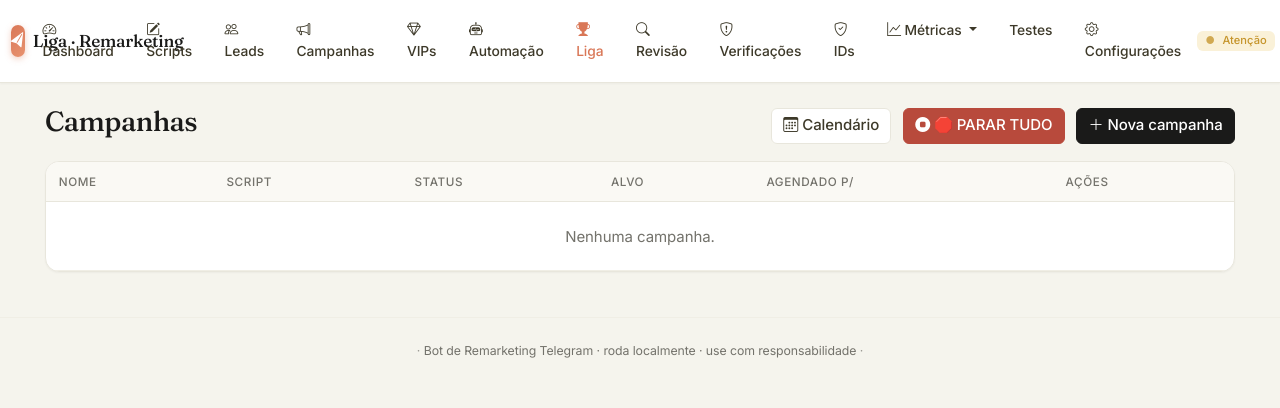
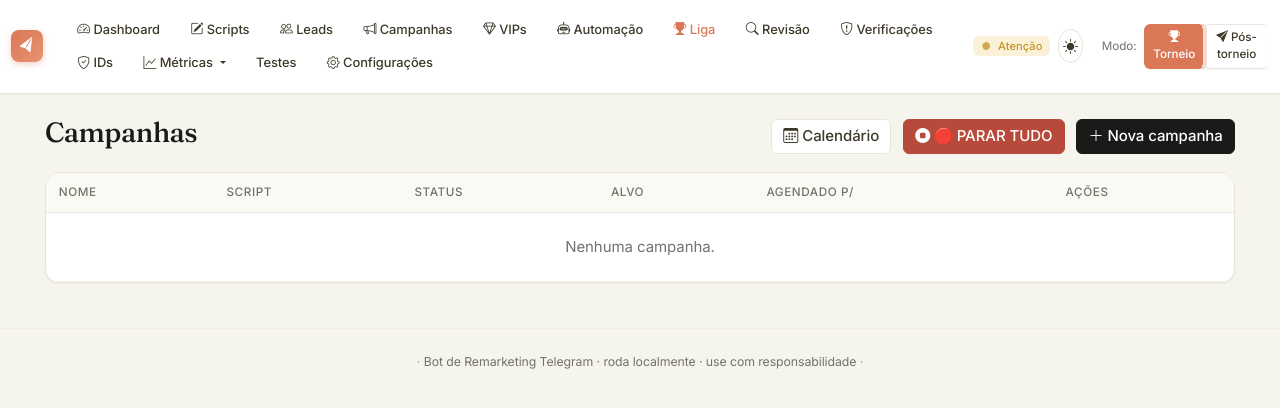
Before and after one commit to braozinn/liga-remarketing-bot, a FastAPI app: page /campaigns in a window 1280 px wide; the page is wider, and only the part inside the window is pictured. Shown: the top 408 px of that part. Run offline with FastAPI, Linux system fonts and the light colour scheme.

Commit message:
fix: navbar — 'Dashboard' sobrepondo logo 'Liga · Remarketing'
Bug visual reportado pelo user: na página /liga (e outras), com a
adição do menu 'Automação' o navbar ficou apertado e o primeiro
nav-item (Dashboard) começava a se sobrepor ao logo no canto superior
esquerdo.

Causas combinadas:
1. Navbar não tinha flex-shrink/white-space corretos no brand
2. Sem gap explícito entre brand e nav items
3. Padding dos nav-items era 0.85rem fixo — não reduzia em telas médias
4. Brand-text não tinha classe específica, dificultando esconder

Fix:

1. .navbar-brand: flex-shrink:0, white-space:nowrap, margin-right:1.5rem,
   z-index:2 (fica acima de qualquer overlap)
2. .nav-link: white-space:nowrap (não quebra 'Verificações' em 2 linhas)
3. Media query 992-1500px: padding reduzido (0.55rem) e font 0.86rem
4. Media query 992-1280px: esconde .brand-text, mantém só o ícone
5. Brand text agora tem classe '.brand-text' pra targeting CSS preciso
6. .container-fluid no navbar: gap-2, flex-wrap:nowrap, min-width:0
7. .navbar-nav.me-auto: flex-wrap:wrap pra permitir items em 2 linhas
   se realmente apertar (raro)

Cache buster: v17

```diff
--- a/web/static/style.css
+++ b/web/static/style.css
@@ -181,6 +181,12 @@ body nav.navbar.bg-dark, body .navbar.navbar-dark.bg-dark {
     font-weight: 500;
     letter-spacing: -0.015em;
     transition: opacity 160ms var(--ease-out);
+    /* FIX bug visual: brand não pode ser comprimido nem sobreposto pelos nav-items */
+    flex-shrink: 0;
+    white-space: nowrap;
+    margin-right: 1.5rem;
+    z-index: 2;
+    position: relative;
 }
 .navbar-dark .navbar-brand:hover { opacity: 0.85; }
 .navbar-dark .navbar-brand .brand-mark {
@@ -194,6 +200,7 @@ body nav.navbar.bg-dark, body .navbar.navbar-dark.bg-dark {
     color: white;
     box-shadow: 0 2px 6px rgba(217, 119, 87, 0.35);
     transition: transform 280ms var(--ease);
+    flex-shrink: 0;
 }
 .navbar-dark .navbar-brand .brand-mark i {
     font-size: 0.95rem;
@@ -212,6 +219,41 @@ body nav.navbar.bg-dark, body .navbar.navbar-dark.bg-dark {
     border-radius: var(--r-sm);
     transition: all 180ms var(--ease-out);
     position: relative;
+    white-space: nowrap;  /* não quebra "Verificações" em duas linhas */
+}
+
+/* Quando navbar tá apertado (muitos itens), reduz padding */
+@media (min-width: 992px) and (max-width: 1500px) {
+    .navbar-dark .navbar-nav .nav-link {
+        padding: 0.4rem 0.55rem !important;
+        font-size: 0.86rem;
+        margin: 0 1px;
+    }
+    .navbar-dark .navbar-brand {
+        font-size: 1.05rem;
+        margin-right: 0.75rem;
+    }
+}
+
+/* Em telas <1280px, esconde o texto do brand pra dar mais espaço aos itens */
+@media (min-width: 992px) and (max-width: 1280px) {
+    .navbar-dark .navbar-brand .brand-text {
+        display: none;
+    }
+}
+
+/* Garante que o navbar usa flex correto e permite shrink */
+.navbar > .container-fluid {
+    flex-wrap: nowrap;
+    min-width: 0;
+}
+.navbar-dark .navbar-collapse {
+    min-width: 0;
+    flex-wrap: nowrap;
+}
+.navbar-dark .navbar-nav.me-auto {
+    flex-wrap: wrap;
+    min-width: 0;
 }
 .navbar-dark .navbar-nav .nav-link:hover {
     color: var(--text) !important;
--- a/web/templates/base.html
+++ b/web/templates/base.html
@@ -12,7 +12,7 @@
 
     <link href="https://cdn.jsdelivr.net/npm/bootstrap@5.3.2/dist/css/bootstrap.min.css" rel="stylesheet">
     <link href="https://cdn.jsdelivr.net/npm/bootstrap-icons@1.11.1/font/bootstrap-icons.css" rel="stylesheet">
-    <link href="/static/style.css?v=claude-redesign-16-funnel-agent" rel="stylesheet">
+    <link href="/static/style.css?v=claude-redesign-17-navbar-fix" rel="stylesheet">
 
     <meta name="theme-color" content="#F5F4ED">
 
@@ -32,10 +32,10 @@
 </head>
 <body>
 <nav class="navbar navbar-expand-lg navbar-dark bg-dark">
-    <div class="container-fluid">
+    <div class="container-fluid gap-2">
         <a class="navbar-brand d-flex align-items-center gap-2" href="/">
             <span class="brand-mark"><i class="bi bi-send-fill"></i></span>
-            <span>Liga · Remarketing</span>
+            <span class="brand-text">Liga · Remarketing</span>
         </a>
         <button class="navbar-toggler" type="button" data-bs-toggle="collapse" data-bs-target="#navMenu">
             <span class="navbar-toggler-icon"></span>
```
